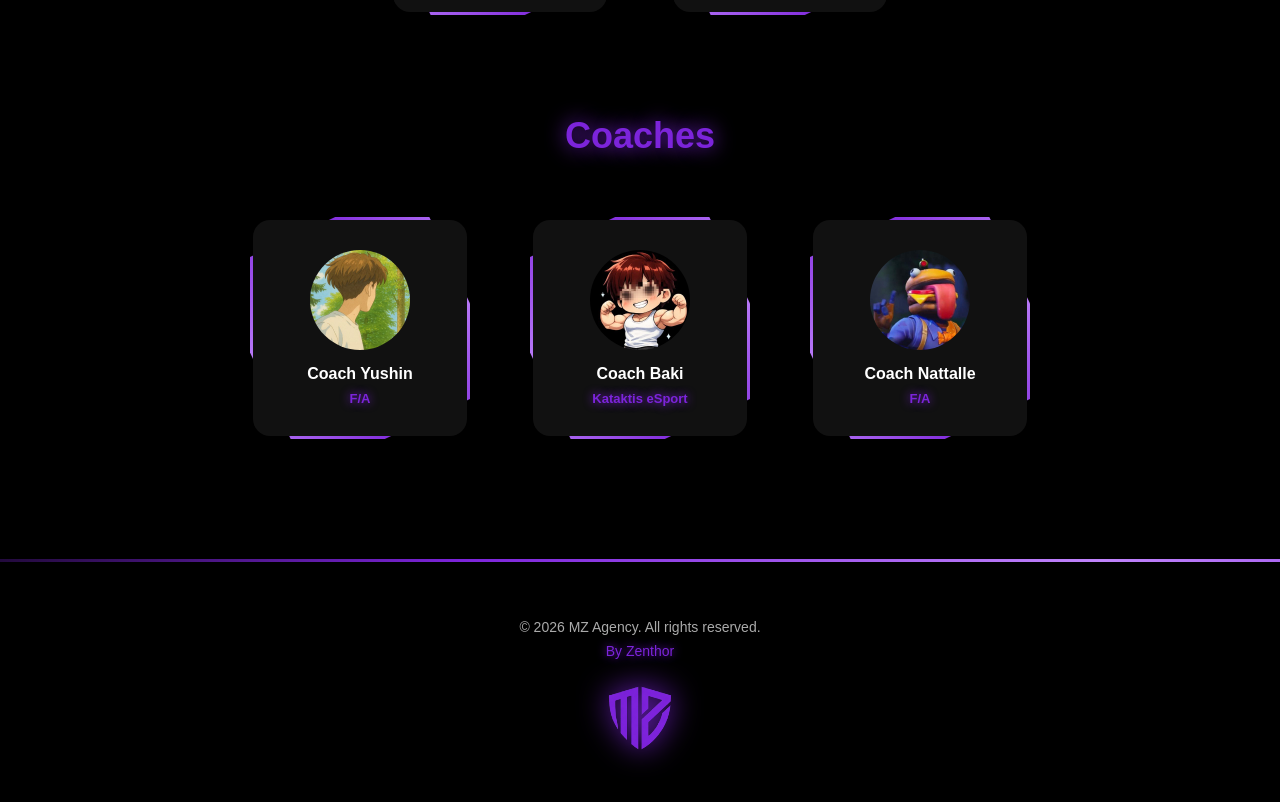
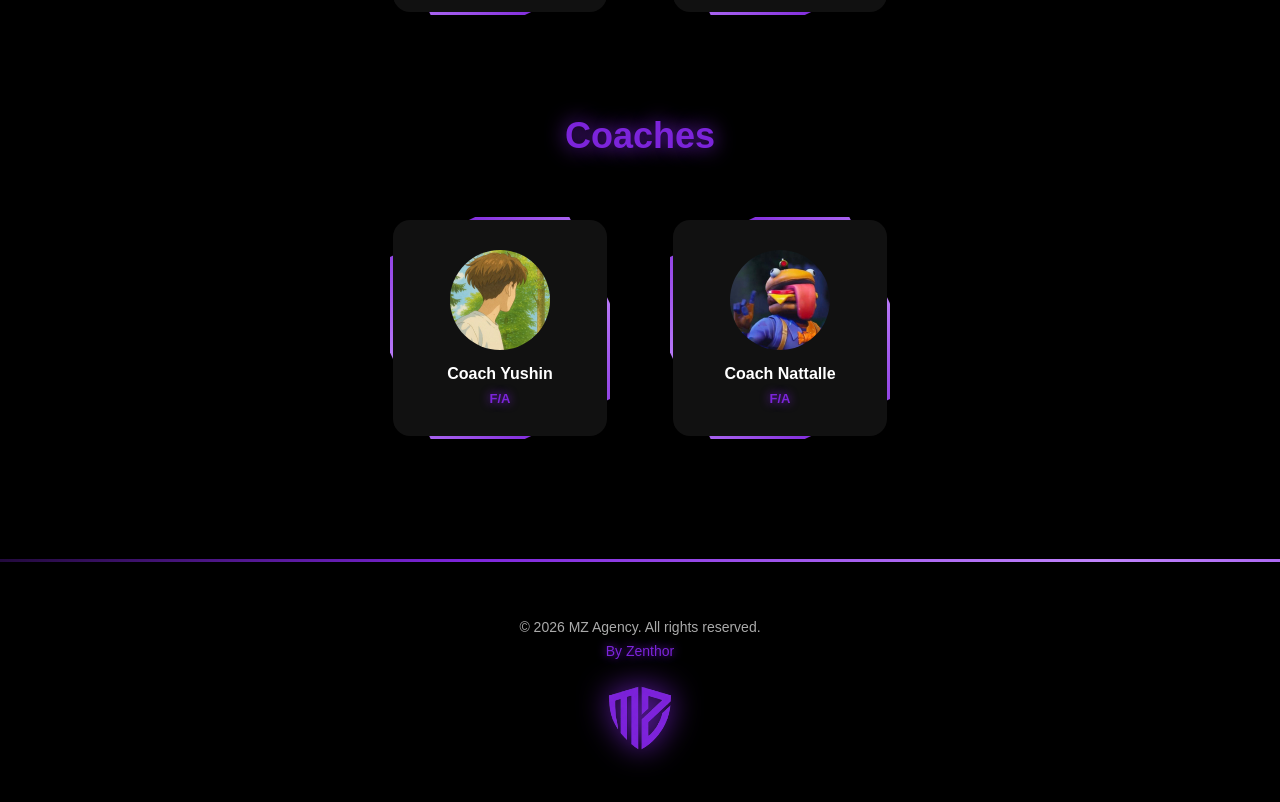
Before and after one commit to DevZenthor/MZ_AGENCY, a React (Vite) app in the folder mzagency/: page /talent in a window 1280 px wide. Shown: the part 791-1593 px from the top of the page. Built offline with nearby package versions, Linux system fonts and the light colour scheme.

Commit message:
Refactor : retire Baki

```diff
--- a/mzagency/src/data/playersData.js
+++ b/mzagency/src/data/playersData.js
@@ -6,7 +6,7 @@ import dreyqan from "../assets/dreyqan.jpg"
 import novax from "../assets/novax.jpg"
 import zuki from "../assets/zuki.jpg"
 import yushin from "../assets/yushin.jpg"
-import baki from "../assets/baki.jpg"
+
 
 /* ===== FLAGS ===== */
 import FR from "../assets/flags/FR.svg"
@@ -105,19 +105,6 @@ const players = [
     twitter: "https://x.com/coachyushin",
     tracker: "#"
   },
-  {
-    slug: "coach-baki",
-    name: "Coach Baki",
-    role: "Coach",
-    nationality: "France",
-    flag: FR,
-    pr: "—",
-    ranking: "",
-    team: "Kataktis eSport",
-    image: baki,
-    twitter: "https://x.com/Coach_baki",
-    tracker: "#"
-  },
     {
     slug: "coach-nattalle",
     name: "Coach Nattalle",
```
